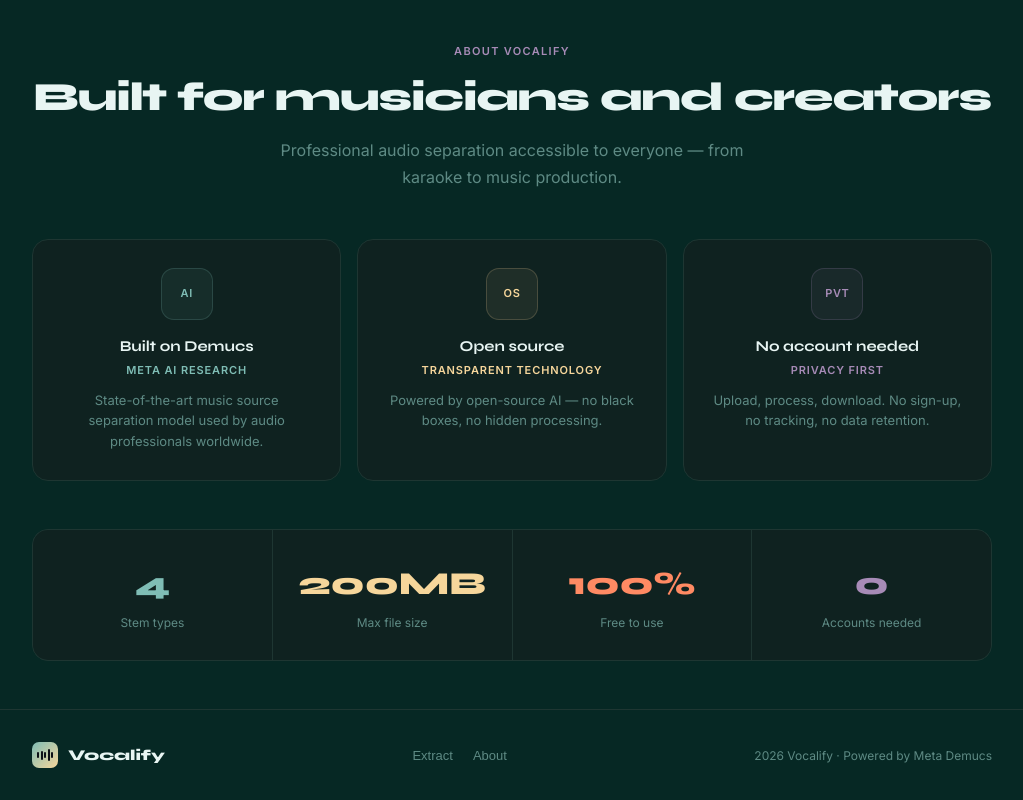
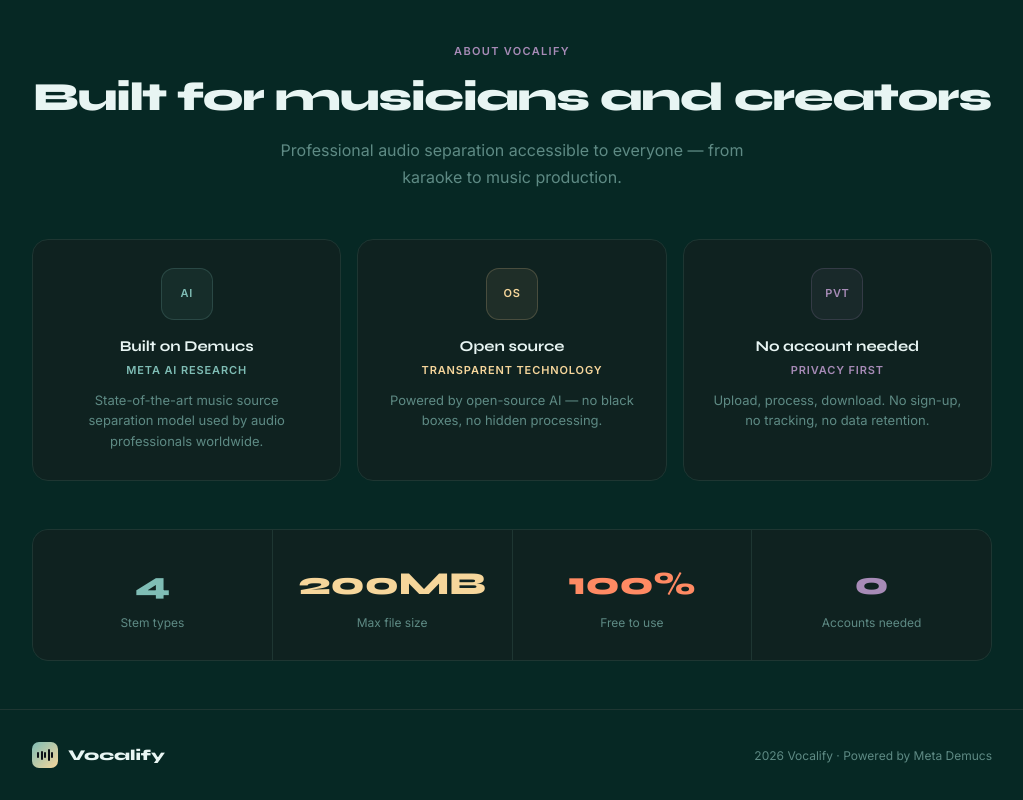
Before and after one commit to khadija1029/Vocalify, a Next.js app in the folder frontend/: page / in a window 1280 px wide. Shown: the part 2322-3122 px from the top of the page, without its empty margins (128-1151 px from the left). Built offline with nearby package versions, Linux system fonts and the light colour scheme; no server answers.

Commit message:
footer chnges

```diff
--- a/frontend/src/app/page.tsx
+++ b/frontend/src/app/page.tsx
@@ -376,10 +376,6 @@
             </div>
             <span style={{ fontFamily: 'Syne, sans-serif', fontWeight: 800, fontSize: 15, color: 'var(--text)' }}>Vocalify</span>
           </div>
-          <div style={{ display: 'flex', gap: 20 }}>
-            <button onClick={() => scrollTo(uploadRef)} style={{ background: 'none', border: 'none', fontSize: 13, color: 'var(--muted)', cursor: 'pointer' }}>Extract</button>
-            <button onClick={() => scrollTo(aboutRef)} style={{ background: 'none', border: 'none', fontSize: 13, color: 'var(--muted)', cursor: 'pointer' }}>About</button>
-          </div>
           <p style={{ fontSize: 12, color: 'var(--muted)' }}>2026 Vocalify · Powered by Meta Demucs</p>
         </div>
       </footer>
```
